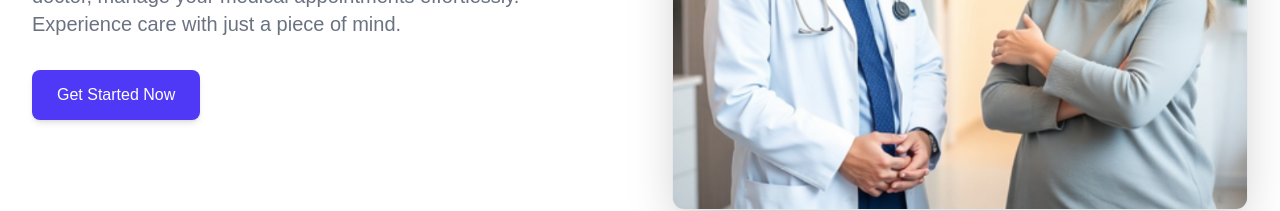
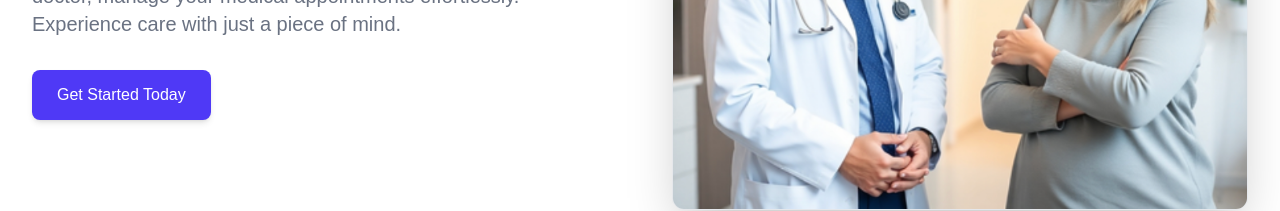
Before and after one commit to collengine/my-medical-reservation-app, a Next.js app: page / in a window 1280 px wide. Shown: the part 367-578 px from the top of the page. Built offline with nearby package versions, Linux system fonts and the light colour scheme.

Commit message:
Update Hero.tsx

```diff
--- a/components/Hero.tsx
+++ b/components/Hero.tsx
@@ -19,7 +19,7 @@ export default function Hero() {
             </p>
             <div className="mt-8">
               <button className="inline-flex items-center justify-center px-6 py-3 border border-transparent text-base font-medium rounded-lg shadow-md text-white bg-indigo-600 hover:bg-indigo-700 transition duration-150">
-                Get Started Now
+                Get Started Today
               </button>
             </div>
           </div>
```
